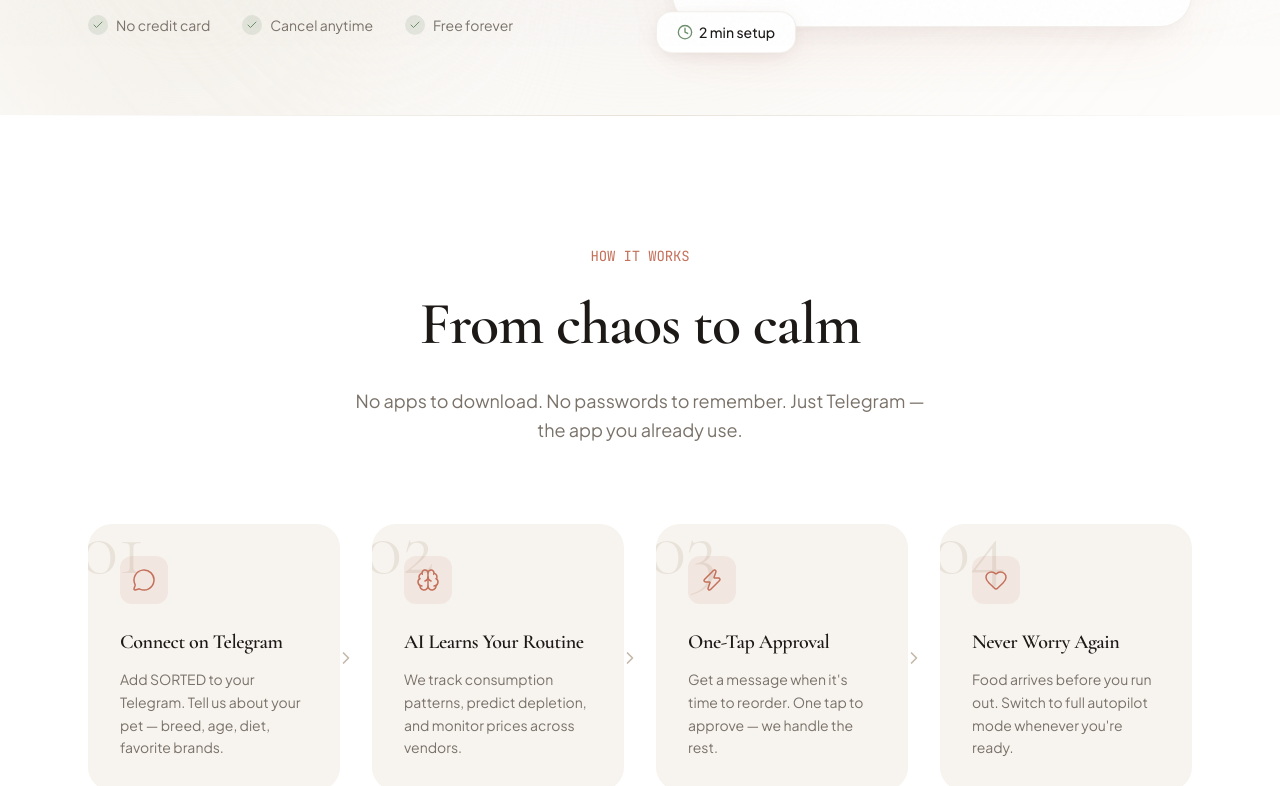
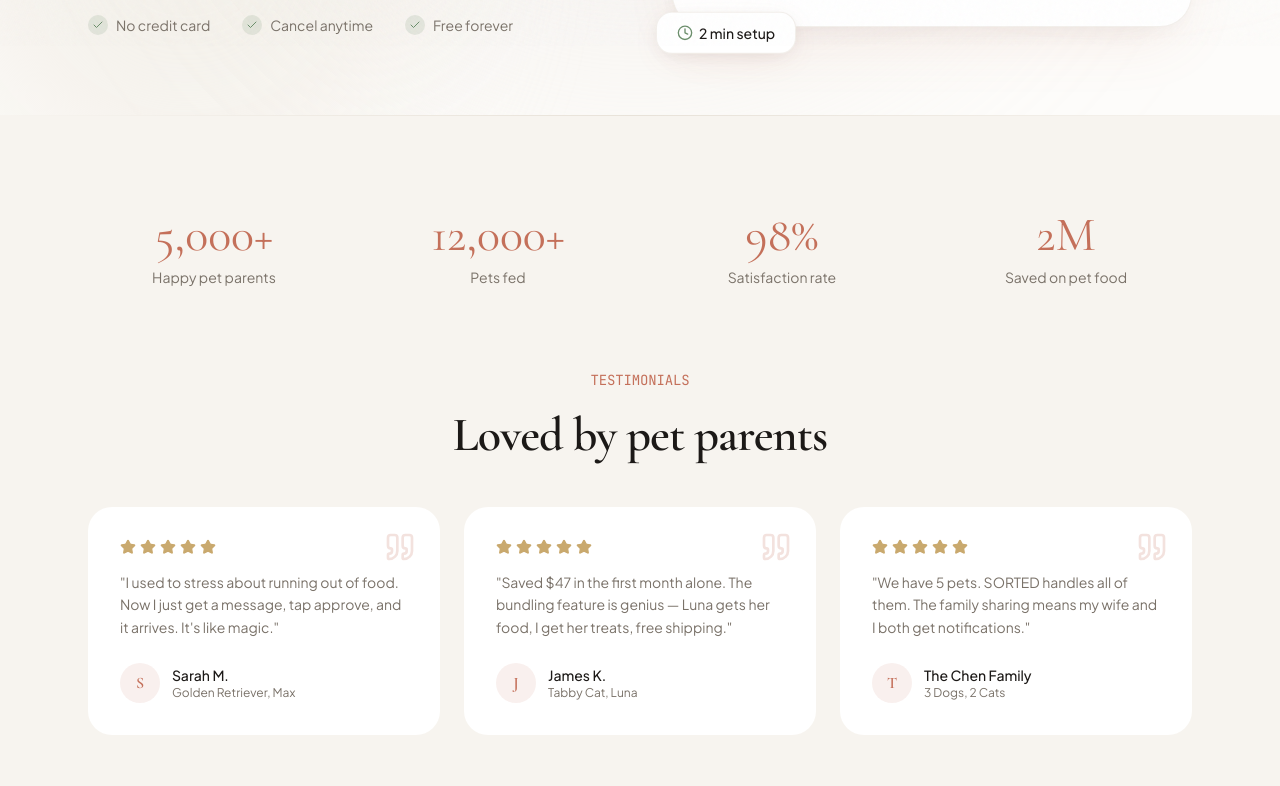
Before and after one commit to marvelus-tech/sorted-landing, a React (Vite) app: page / in a window 1280 px wide. Shown: the part 754-1540 px from the top of the page. Built offline with nearby package versions, Linux system fonts and the light colour scheme.

Commit message:
Clay-level redesign: social proof, magnetic buttons, live counters, annual toggle

```diff
--- a/src/App.tsx
+++ b/src/App.tsx
@@ -1,5 +1,5 @@
-import { useState, useEffect } from 'react'
-import { motion, AnimatePresence, useScroll, useTransform } from 'framer-motion'
+import { useState, useEffect, useRef } from 'react'
+import { motion, AnimatePresence, useScroll, useTransform, useSpring, useMotionValue } from 'framer-motion'
 import {
   Dog,
   Brain,
@@ -18,7 +18,8 @@ import {
   Heart,
   Sparkles,
   PawPrint,
-  ArrowUpRight
+  ArrowUpRight,
+  Quote
 } from 'lucide-react'
 
 import './styles.css'
@@ -36,6 +37,90 @@ const fadeInUp = {
 const staggerContainer = {
   hidden: {},
   visible: { transition: { staggerChildren: 0.1 } }
+}
+
+/* ── Magnetic Button Component ── */
+function MagneticButton({ children, className, onClick }: { children: React.ReactNode; className?: string; onClick?: () => void }) {
+  const ref = useRef<HTMLButtonElement>(null)
+  const x = useMotionValue(0)
+  const y = useMotionValue(0)
+  const springX = useSpring(x, { stiffness: 150, damping: 15 })
+  const springY = useSpring(y, { stiffness: 150, damping: 15 })
+
+  const handleMouseMove = (e: React.MouseEvent<HTMLButtonElement>) => {
+    if (!ref.current) return
+    const rect = ref.current.getBoundingClientRect()
+    const centerX = rect.left + rect.width / 2
+    const centerY = rect.top + rect.height / 2
+    x.set((e.clientX - centerX) * 0.15)
+    y.set((e.clientY - centerY) * 0.15)
+  }
+
+  const handleMouseLeave = () => {
+    x.set(0)
+    y.set(0)
+  }
+
+  return (
+    <motion.button
+      ref={ref}
+      style={{ x: springX, y: springY }}
+      onMouseMove={handleMouseMove}
+      onMouseLeave={handleMouseLeave}
+      onClick={onClick}
+      className={className}
+    >
+      {children}
+    </motion.button>
+  )
+}
+
+/* ── Live Counter Component ── */
+function LiveCounter({ end, duration = 2, suffix = "" }: { end: number; duration?: number; suffix?: string }) {
+  const [count, setCount] = useState(0)
+  const ref = useRef<HTMLSpanElement>(null)
+  const [isVisible, setIsVisible] = useState(false)
+
+  useEffect(() => {
+    const observer = new IntersectionObserver(
+      ([entry]) => {
+        if (entry.isIntersecting && !isVisible) {
+          setIsVisible(true)
+        }
+      },
+      { threshold: 0.5 }
+    )
+
+    if (ref.current) observer.observe(ref.current)
+    return () => observer.disconnect()
+  }, [isVisible])
+
+  useEffect(() => {
+    if (!isVisible) return
+
+    let startTime: number
+    let animationFrame: number
+
+    const animate = (timestamp: number) => {
+      if (!startTime) startTime = timestamp
+      const progress = Math.min((timestamp - startTime) / (duration * 1000), 1)
+      const eased = 1 - Math.pow(1 - progress, 3) // easeOutCubic
+      setCount(Math.floor(eased * end))
+
+      if (progress < 1) {
+        animationFrame = requestAnimationFrame(animate)
+      }
+    }
+
+    animationFrame = requestAnimationFrame(animate)
+    return () => cancelAnimationFrame(animationFrame)
+  }, [isVisible, end, duration])
+
+  return (
+    <span ref={ref}>
+      {count.toLocaleString()}{suffix}
+    </span>
+  )
 }
 
 /* ── Components ── */
@@ -68,9 +153,9 @@ function Navbar() {
 
         <div className="hidden md:flex items-center gap-4">
           <button className="text-sm font-medium text-ink-muted hover:text-ink transition-colors">Sign in</button>
-          <button className="bg-ink text-canvas px-6 py-2.5 rounded-full text-sm font-medium hover:bg-ink-soft transition-all duration-300 hover:shadow-warm">
+          <MagneticButton className="bg-ink text-canvas px-6 py-2.5 rounded-full text-sm font-medium hover:bg-ink-soft transition-all duration-300 hover:shadow-warm">
             Get Started
-          </button>
+          </MagneticButton>
         </div>
 
         <button className="md:hidden p-2" onClick={() => setIsOpen(!isOpen)}>
@@ -159,10 +244,10 @@ function Hero() {
           </motion.p>
 
           <motion.div variants={fadeInUp} custom={3} className="flex flex-col sm:flex-row gap-4">
-            <button className="bg-ink text-canvas px-8 py-4 rounded-full text-base font-medium hover:bg-ink-soft transition-all duration-300 hover:shadow-warm-lg flex items-center justify-center gap-2 group">
+            <MagneticButton className="bg-ink text-canvas px-8 py-4 rounded-full text-base font-medium hover:bg-ink-soft transition-all duration-300 hover:shadow-warm-lg flex items-center justify-center gap-2 group">
               Start Free on Telegram
               <ArrowRight className="w-5 h-5 transition-transform group-hover:translate-x-1" />
-            </button>
+            </MagneticButton>
             <button className="border-2 border-ink/10 text-ink px-8 py-4 rounded-full text-base font-medium hover:border-ink/30 transition-all duration-300 flex items-center justify-center gap-2 group">
               See How It Works
               <ArrowUpRight className="w-4 h-4 transition-transform group-hover:translate-x-0.5 group-hover:-translate-y-0.5" />
@@ -280,6 +365,112 @@ function Hero() {
   )
 }
 
+/* ── Social Proof Section ── */
+function SocialProof() {
+  const stats = [
+    { value: 5000, suffix: "+", label: "Happy pet parents" },
+    { value: 12000, suffix: "+", label: "Pets fed" },
+    { value: 98, suffix: "%", label: "Satisfaction rate" },
+    { value: 2.5, suffix: "M", label: "Saved on pet food" }
+  ]
+
+  const testimonials = [
+    {
+      name: "Sarah M.",
+      pet: "Golden Retriever, Max",
+      text: "I used to stress about running out of food. Now I just get a message, tap approve, and it arrives. It's like magic.",
+      rating: 5
+    },
+    {
+      name: "James K.",
+      pet: "Tabby Cat, Luna",
+      text: "Saved $47 in the first month alone. The bundling feature is genius — Luna gets her food, I get her treats, free shipping.",
+      rating: 5
+    },
+    {
+      name: "The Chen Family",
+      pet: "3 Dogs, 2 Cats",
+      text: "We have 5 pets. SORTED handles all of them. The family sharing means my wife and I both get notifications.",
+      rating: 5
+    }
+  ]
+
+  return (
+    <section className="py-24 bg-cream relative">
+      <div className="absolute top-0 left-0 w-full h-px bg-gradient-to-r from-transparent via-linen to-transparent" />
+
+      <div className="max-w-6xl mx-auto px-6">
+        {/* Stats */}
+        <motion.div
+          initial={{ opacity: 0, y: 30 }}
+          whileInView={{ opacity: 1, y: 0 }}
+          viewport={{ once: true, margin: "-100px" }}
+          transition={{ duration: 0.7, ease: [0.16, 1, 0.3, 1] }}
+          className="grid grid-cols-2 md:grid-cols-4 gap-8 mb-20"
+        >
+          {stats.map((stat, i) => (
+            <div key={i} className="text-center">
+              <div className="font-display text-4xl md:text-5xl text-terracotta mb-2">
+                <LiveCounter end={stat.value} suffix={stat.suffix} />
+              </div>
+              <p className="text-sm text-ink-muted">{stat.label}</p>
+            </div>
+          ))}
+        </motion.div>
+
+        {/* Testimonials */}
+        <motion.div
+          initial={{ opacity: 0, y: 30 }}
+          whileInView={{ opacity: 1, y: 0 }}
+          viewport={{ once: true, margin: "-100px" }}
+          transition={{ duration: 0.7, delay: 0.2, ease: [0.16, 1, 0.3, 1] }}
+          className="text-center mb-12"
+        >
+          <span className="text-terracotta font-mono-display text-sm uppercase tracking-widest">Testimonials</span>
+          <h2 className="font-display text-4xl md:text-5xl text-ink mt-5 mb-4">
+            Loved by pet parents
+          </h2>
+        </motion.div>
+
+        <div className="grid md:grid-cols-3 gap-6">
+          {testimonials.map((testimonial, i) => (
+            <motion.div
+              key={i}
+              initial={{ opacity: 0, y: 30 }}
+              whileInView={{ opacity: 1, y: 0 }}
+              viewport={{ once: true, margin: "-50px" }}
+              transition={{ delay: i * 0.15, duration: 0.6, ease: [0.16, 1, 0.3, 1] }}
+              className="bg-white rounded-[1.5rem] p-8 hover-lift relative"
+            >
+              <Quote className="w-8 h-8 text-terracotta/20 absolute top-6 right-6" />
+
+              <div className="flex gap-1 mb-4">
+                {[...Array(testimonial.rating)].map((_, j) => (
+                  <Star key={j} className="w-4 h-4 text-gold fill-gold" />
+                ))}
+              </div>
+
+              <p className="text-ink-muted leading-relaxed mb-6 text-sm">"{testimonial.text}"</p>
+
+              <div className="flex items-center gap-3">
+                <div className="w-10 h-10 bg-terracotta/10 rounded-full flex items-center justify-center">
+                  <span className="text-terracotta font-display font-semibold">
+                    {testimonial.name.charAt(0)}
+                  </span>
+                </div>
+                <div>
+                  <p className="font-medium text-ink text-sm">{testimonial.name}</p>
+                  <p className="text-xs text-ink-muted">{testimonial.pet}</p>
+                </div>
+              </div>
+            </motion.div>
+          ))}
+        </div>
+      </div>
+    </section>
+  )
+}
+
 function HowItWorks() {
   const steps = [
     {
@@ -306,7 +497,6 @@ function HowItWorks() {
 
   return (
     <section id="how-it-works" className="py-32 bg-white relative">
-      {/* Subtle background decoration */}
       <div className="absolute top-0 left-0 w-full h-px bg-gradient-to-r from-transparent via-linen to-transparent" />
 
       <div className="max-w-6xl mx-auto px-6">
@@ -337,7 +527,6 @@ function HowItWorks() {
               className="relative group"
             >
               <div className="bg-cream rounded-[1.5rem] p-8 hover-lift h-full relative overflow-hidden">
-                {/* Large step number */}
                 <span className="step-number">0{i + 1}</span>
 
                 <div className="relative z-10">
@@ -441,6 +630,8 @@ function Features() {
 }
 
 function Pricing() {
+  const [isAnnual, setIsAnnual] = useState(false)
+
   const plans = [
     {
       name: "Starter",
@@ -458,7 +649,7 @@ function Pricing() {
     },
     {
       name: "Autopilot",
-      price: "$9.99",
+      price: isAnnual ? "$7.99" : "$9.99",
       period: "/month",
       description: "Full AI automation for busy pet parents",
       features: [
@@ -474,7 +665,7 @@ function Pricing() {
     },
     {
       name: "Multi-Pet",
-      price: "$19.99",
+      price: isAnnual ? "$15.99" : "$19.99",
       period: "/month",
       description: "For households with 3+ pets or breeders",
       features: [
@@ -500,15 +691,32 @@ function Pricing() {
           whileInView={{ opacity: 1, y: 0 }}
           viewport={{ once: true, margin: "-100px" }}
           transition={{ duration: 0.7, ease: [0.16, 1, 0.3, 1] }}
-          className="text-center mb-20"
+          className="text-center mb-12"
         >
           <span className="text-terracotta font-mono-display text-sm uppercase tracking-widest">Pricing</span>
           <h2 className="font-display text-4xl md:text-5xl lg:text-6xl text-ink mt-5 mb-6 leading-tight">
             Simple, transparent pricing
           </h2>
-          <p className="text-lg text-ink-muted max-w-xl mx-auto leading-relaxed">
+          <p className="text-lg text-ink-muted max-w-xl mx-auto leading-relaxed mb-8">
             Start free. Upgrade when you're ready to go full autopilot. No hidden fees, ever.
           </p>
+
+          {/* Billing toggle */}
+          <div className="inline-flex items-center gap-3 bg-cream rounded-full p-1.5">
+            <button
+              onClick={() => setIsAnnual(false)}
+              className={`px-5 py-2 rounded-full text-sm font-medium transition-all ${!isAnnual ? 'bg-white text-ink shadow-sm' : 'text-ink-muted'}`}
+            >
+              Monthly
+            </button>
+            <button
+              onClick={() => setIsAnnual(true)}
+              className={`px-5 py-2 rounded-full text-sm font-medium transition-all ${isAnnual ? 'bg-white text-ink shadow-sm' : 'text-ink-muted'}`}
+            >
+              Annual
+              <span className="ml-1.5 text-xs text-terracotta">Save 20%</span>
+            </button>
+          </div>
         </motion.div>
 
         <div className="grid md:grid-cols-3 gap-8 max-w-5xl mx-auto">
@@ -537,13 +745,13 @@ function Pricing() {
                 {plan.period && <span className={`text-sm ${plan.popular ? 'text-canvas/60' : 'text-ink-muted'}`}>{plan.period}</span>}
               </div>
 
-              <button className={`w-full py-3.5 rounded-full text-sm font-medium mb-8 transition-all duration-300 ${
+              <MagneticButton className={`w-full py-3.5 rounded-full text-sm font-medium mb-8 transition-all duration-300 ${
                 plan.popular
                   ? 'bg-canvas text-ink hover:bg-cream-warm'
                   : 'bg-ink text-canvas hover:bg-ink-soft'
               }`}>
                 {plan.cta}
-              </button>
+              </MagneticButton>
 
               <ul className="space-y-4">
                 {plan.features.map((feature, j) => (
@@ -658,7 +866,6 @@ function FAQ() {
 function CTA() {
   return (
     <section className="py-32 bg-ink text-canvas relative overflow-hidden">
-      {/* Background decoration */}
       <div className="absolute inset-0 overflow-hidden pointer-events-none">
         <div className="absolute top-0 right-0 w-[500px] h-[500px] bg-terracotta/5 rounded-full blur-[100px]" />
         <div className="absolute bottom-0 left-0 w-[400px] h-[400px] bg-sage/5 rounded-full blur-[80px]" />
@@ -684,10 +891,10 @@ function CTA() {
             Start free on Telegram — no credit card required.
           </p>
 
-          <button className="bg-canvas text-ink px-10 py-4 rounded-full text-base font-medium hover:bg-cream-warm transition-all duration-300 hover:shadow-warm-lg inline-flex items-center gap-2 group">
+          <MagneticButton className="bg-canvas text-ink px-10 py-4 rounded-full text-base font-medium hover:bg-cream-warm transition-all duration-300 hover:shadow-warm-lg inline-flex items-center gap-2 group">
             Start on Telegram
             <ArrowRight className="w-5 h-5 transition-transform group-hover:translate-x-1" />
-          </button>
+          </MagneticButton>
 
           <p className="text-sm text-canvas/40 mt-8">
             Free forever plan available. Upgrade to Autopilot anytime.
@@ -775,6 +982,7 @@ function App() {
     <div className="grain">
       <Navbar />
       <Hero />
+      <SocialProof />
       <HowItWorks />
       <Features />
       <Pricing />
```
Also changed, not shown: 10 other files (tests, documents, lock files or other folders).
